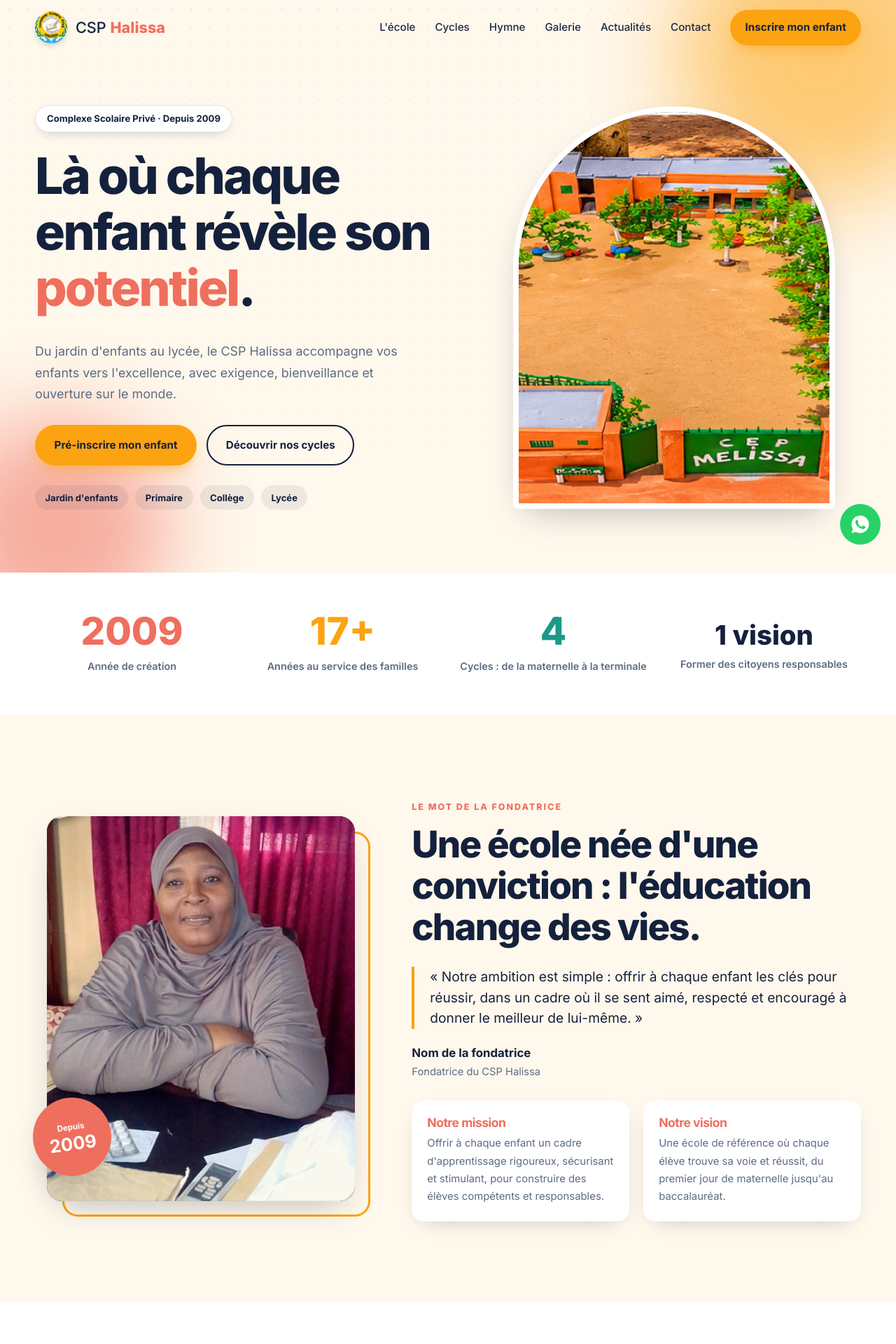
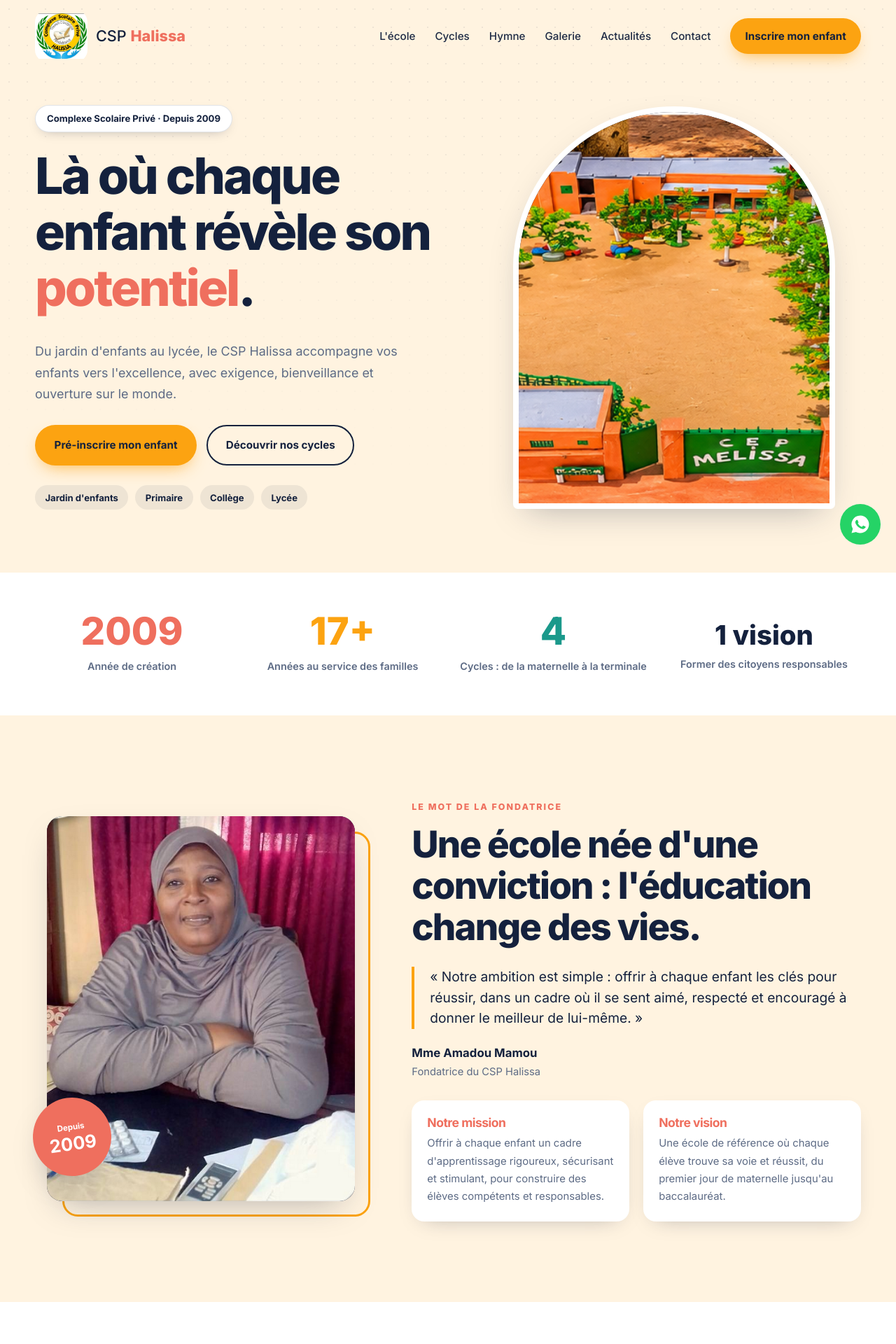
Before and after one commit to Oumar-Farouk-Habibou/csp-halissa, a Vue app: page / in a window 1280 px wide. Shown: the top 1920 px of the page at 70% size. Built offline with nearby package versions, Linux system fonts and the light colour scheme.

Commit message:
Couleurs révue

```diff
--- a/src/components/HeroSection.vue
+++ b/src/components/HeroSection.vue
@@ -7,7 +7,6 @@ const years = computed(() => new Date().getFullYear() - school.founded)
 
 <template>
   <section id="accueil" class="hero">
-    <div class="blob b1"></div><div class="blob b2"></div>
     <div class="container hero-in">
       <div class="hero-text">
         <span v-reveal class="pill">Complexe Scolaire Privé · Depuis {{ school.founded }}</span>
--- a/src/data/school.js
+++ b/src/data/school.js
@@ -3,14 +3,14 @@
    ========================================================== */
 export const school = {
   founded: 2009,
-  founderName: 'Nom de la fondatrice',            // ← à remplacer
+  founderName: 'Mme Amadou Mamou',
   founderQuote:
-    "Notre ambition est simple : offrir à chaque enfant les clés pour réussir, dans un cadre où il se sent aimé, respecté et encouragé à donner le meilleur de lui-même.", // ← à remplacer par ses vrais mots
-  address: 'Quartier, Ville, Niger',               // ← à remplacer
-  phone: '+227 00 00 00 00',                       // ← à remplacer
-  email: 'contact@csphalissa.com',                 // ← à remplacer
-  hours: 'Lundi – Vendredi : 7h30 – 17h00',        // ← à vérifier
-  whatsapp: '22700000000'                          // ← numéro WhatsApp sans « + »
+    "Notre ambition est simple : offrir à chaque enfant les clés pour réussir, dans un cadre où il se sent aimé, respecté et encouragé à donner le meilleur de lui-même.",
+  address: 'Bobiel vers fenifoot, Niamey, Niger',
+  phone: '+227 97 71 20 60',
+  email: 'contact@csphalissa.com',
+  hours: 'Lundi – Vendredi : 8h00 – 17h00',
+  whatsapp: '22797712060'
 }
 
 export const navLinks = [
--- a/src/style.css
+++ b/src/style.css
@@ -8,7 +8,7 @@
   --gold: #fca311;
   --coral: #ef6f5e;
   --teal: #1b998b;
-  --cream: #fff8ec;
+  --cream: #fff3e0;
   --paper: #ffffff;
   --ink: #1d2a44;
   --muted: #5d6b85;
@@ -73,9 +73,6 @@ ul, ol { margin: 0; padding: 0; list-style: none; }
 /* ---------- Hero ---------- */
 .hero { position: relative; padding: 150px 0 90px; background: var(--cream); overflow: hidden; }
 .hero::before { content: ''; position: absolute; inset: 0; background-image: radial-gradient(rgba(20, 33, 61, .08) 1.2px, transparent 1.2px); background-size: 26px 26px; mask-image: linear-gradient(to bottom, #000, transparent 85%); }
-.blob { position: absolute; border-radius: 50%; filter: blur(60px); opacity: .55; animation: float 12s ease-in-out infinite; }
-.b1 { width: 380px; height: 380px; background: var(--gold); top: -80px; right: -60px; }
-.b2 { width: 320px; height: 320px; background: var(--coral); bottom: -100px; left: -80px; animation-delay: -5s; }
 @keyframes float { 50% { transform: translate(24px, -30px) scale(1.08); } }
 .hero-in { position: relative; display: grid; grid-template-columns: 1.05fr .95fr; gap: 56px; align-items: center; }
 .pill { display: inline-block; background: #fff; border: 1px solid rgba(20, 33, 61, .12); padding: .45rem 1rem; border-radius: 999px; font-size: .82rem; font-weight: 700; color: var(--navy); margin-bottom: 22px; box-shadow: 0 6px 18px -10px rgba(20, 33, 61, .4); }
@@ -293,3 +290,9 @@ blockquote { margin: 0 0 20px; padding-left: 22px; border-left: 4px solid var(--
 .hero h1 { font-weight: 800; letter-spacing: -.04em; }
 .hero h1 em, blockquote { font-style: normal; }
 .nav { font-weight: 500; font-size: .95rem; }
+
+.brand-logo { width: 75px; height: 75px; border-radius: 18px; background: transparent; box-shadow: none; }
+.brand-logo img { object-fit: contain; }
+.f-brand .brand-logo { width: 75px; height: 75px; }
+
+.blob { display: none; }
```
